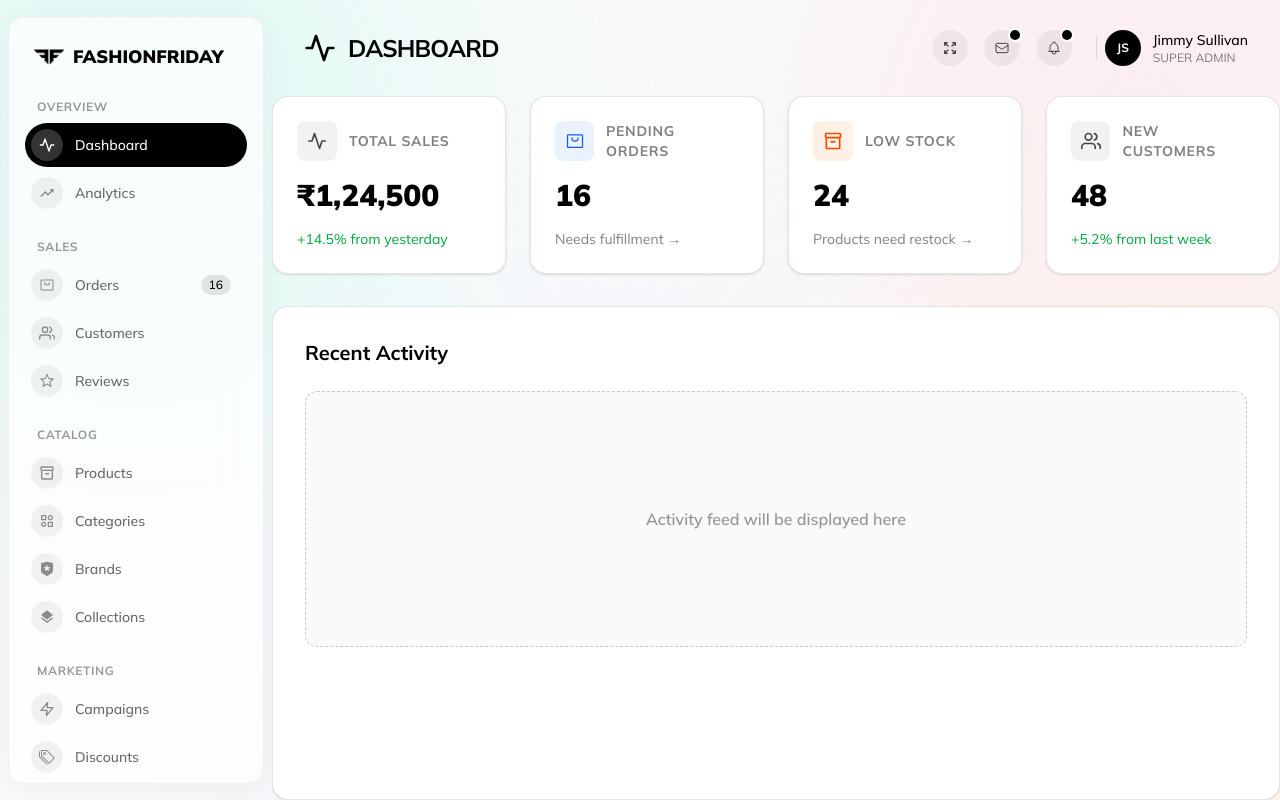
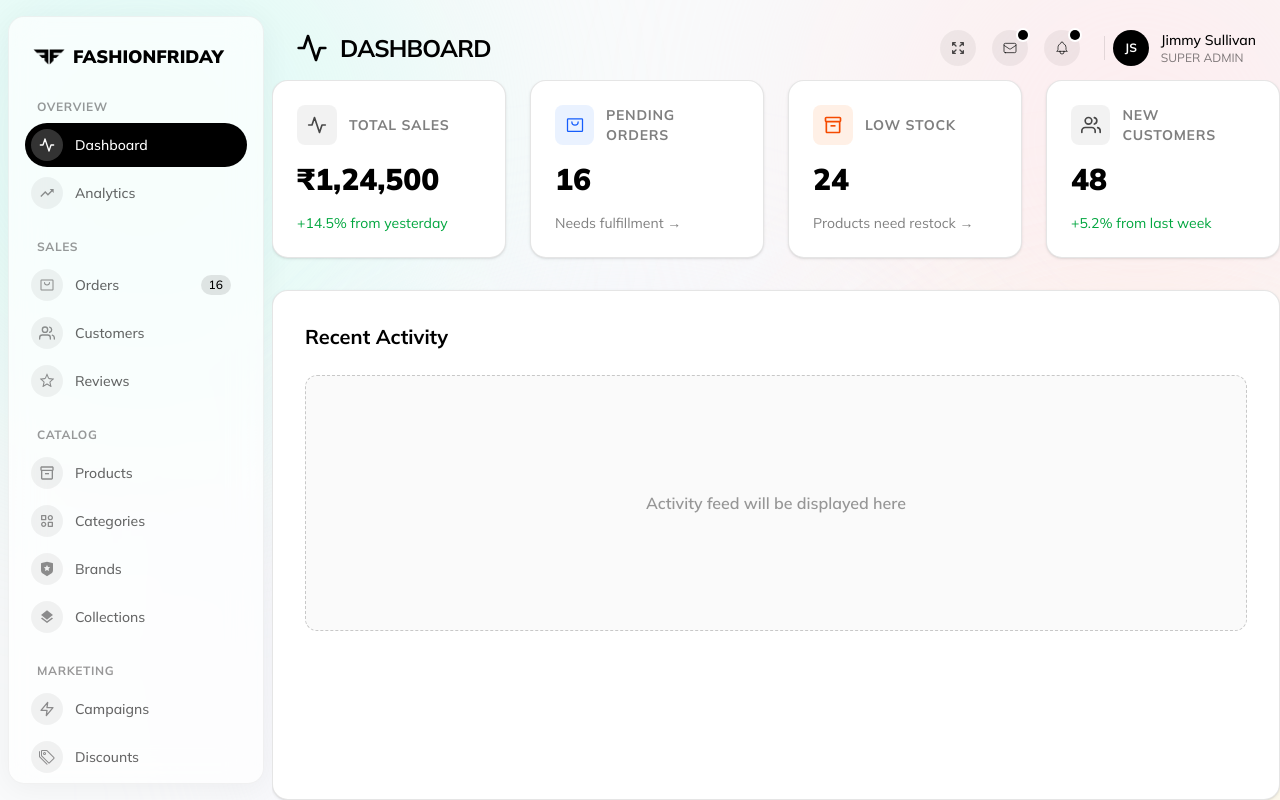
Before and after one commit to FashionFriday-tech/platform, a Next.js app in the folder apps/admin/: page / in a window 1280 px wide. Built offline with nearby package versions, Linux system fonts and the light colour scheme.

Commit message:
Update Header.tsx

```diff
--- a/apps/admin/src/components/layout/Header.tsx
+++ b/apps/admin/src/components/layout/Header.tsx
@@ -47,7 +47,7 @@ export function Header() {
   }, []);
 
   return (
-    <header className="sticky top-0 z-30 flex h-24 flex-shrink-0 items-center justify-between px-8 bg-transparent">
+    <header className="sticky top-0 z-30 flex h-16 mt-4 flex-shrink-0 items-center justify-between px-6 bg-transparent">
       <div className="flex flex-1 items-center">
         <button className="mr-4 text-black/70 hover:text-black md:hidden dark:text-white/70 dark:hover:text-white">
           <svg className="h-6 w-6" fill="none" stroke="currentColor" viewBox="0 0 24 24">
```
